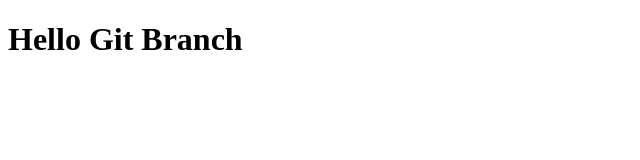
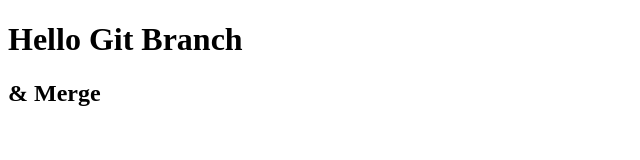
Before and after one commit to arturmamedov/gitbranch, a plain HTML site: page index.html in a window 1280 px wide. Shown: the whole page, without its empty margins (0-640 px from the left). Drawn offline with Linux system fonts and the light colour scheme.

Commit message:
Add subtitle to Git Branch page

```diff
--- a/index.html
+++ b/index.html
@@ -9,6 +9,7 @@
 
 <body>
     <h1>Hello Git Branch</h1>
+    <h2 class="subtitle">& Merge</h2>
 </body>
 
 </html>
```
